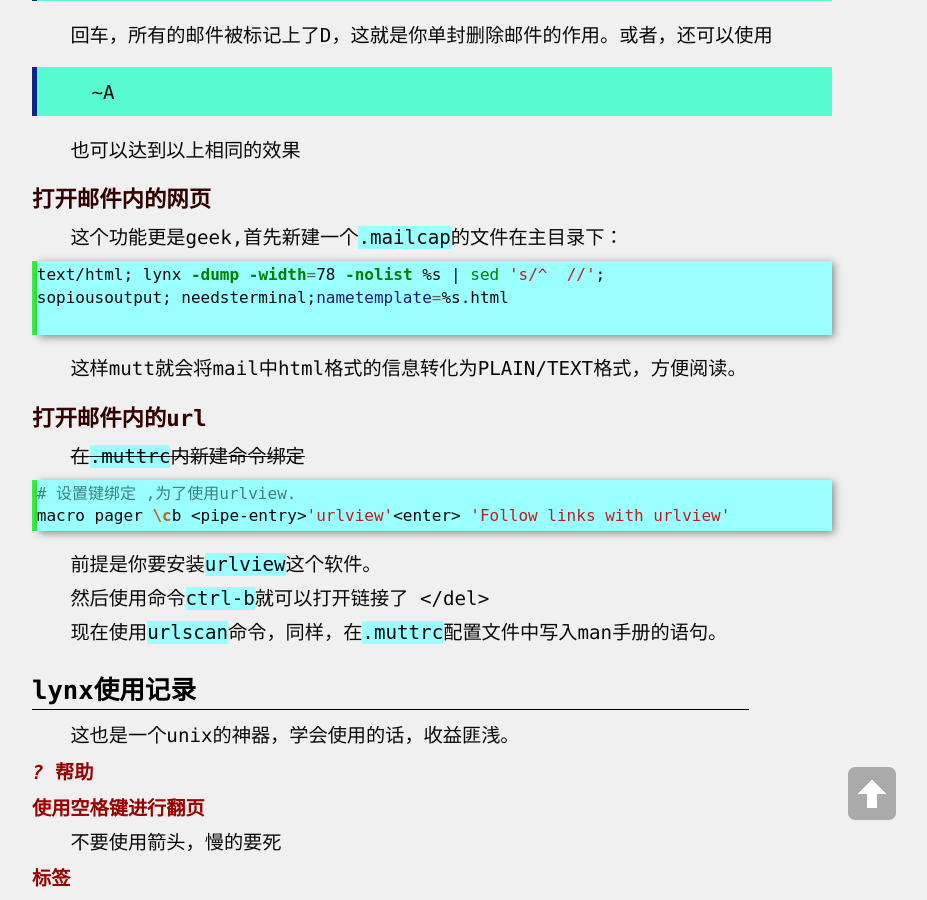
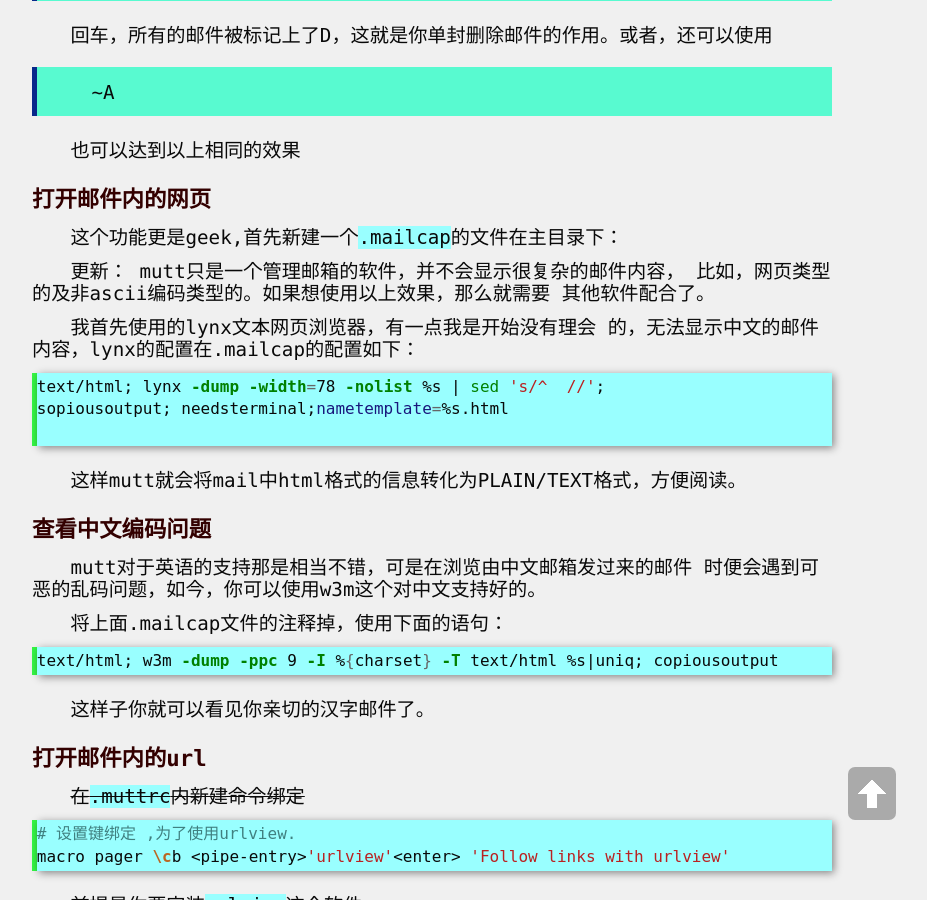
Before and after one commit to yuzibo/yuzibo.github.io, a Jekyll site: the page built from _posts/2016-05-01-mutt_commands.md, in a window 1280 px wide and 900 px high, scrolled down 892 px. Shown: the whole window, without its empty margins (208-1135 px from the left). Built offline with Jekyll 4.4.1, drawn with Linux system fonts in a browser that asks for light colours; comment, search, counter and statistics services are not loaded.

Commit message:
uodate mutt && lynx

````diff
--- a/_posts/2016-05-01-mutt_commands.md
+++ b/_posts/2016-05-01-mutt_commands.md
@@ -48,6 +48,13 @@ Delete messages matching:
 
 这个功能更是geek,首先新建一个`.mailcap`的文件在主目录下：
 
+更新： mutt只是一个管理邮箱的软件，并不会显示很复杂的邮件内容，
+比如，网页类型的及非ascii编码类型的。如果想使用以上效果，那么就需要
+其他软件配合了。
+
+我首先使用的lynx文本网页浏览器，有一点我是开始没有理会
+的，无法显示中文的邮件内容，lynx的配置在.mailcap的配置如下：
+
 ```bash
 text/html; lynx -dump -width=78 -nolist %s | sed 's/^  //';
 sopiousoutput; needsterminal;nametemplate=%s.html
@@ -55,6 +62,19 @@ sopiousoutput; needsterminal;nametemplate=%s.html
 ```
 
 这样mutt就会将mail中html格式的信息转化为PLAIN/TEXT格式，方便阅读。
+
+## 查看中文编码问题
+
+mutt对于英语的支持那是相当不错，可是在浏览由中文邮箱发过来的邮件
+时便会遇到可恶的乱码问题，如今，你可以使用w3m这个对中文支持好的。
+
+将上面.mailcap文件的注释掉，使用下面的语句：
+
+```bash
+text/html; w3m -dump -ppc 9 -I %{charset} -T text/html %s|uniq; copiousoutput
+```
+
+这样子你就可以看见你亲切的汉字邮件了。
 
 ## 打开邮件内的url
 
````
